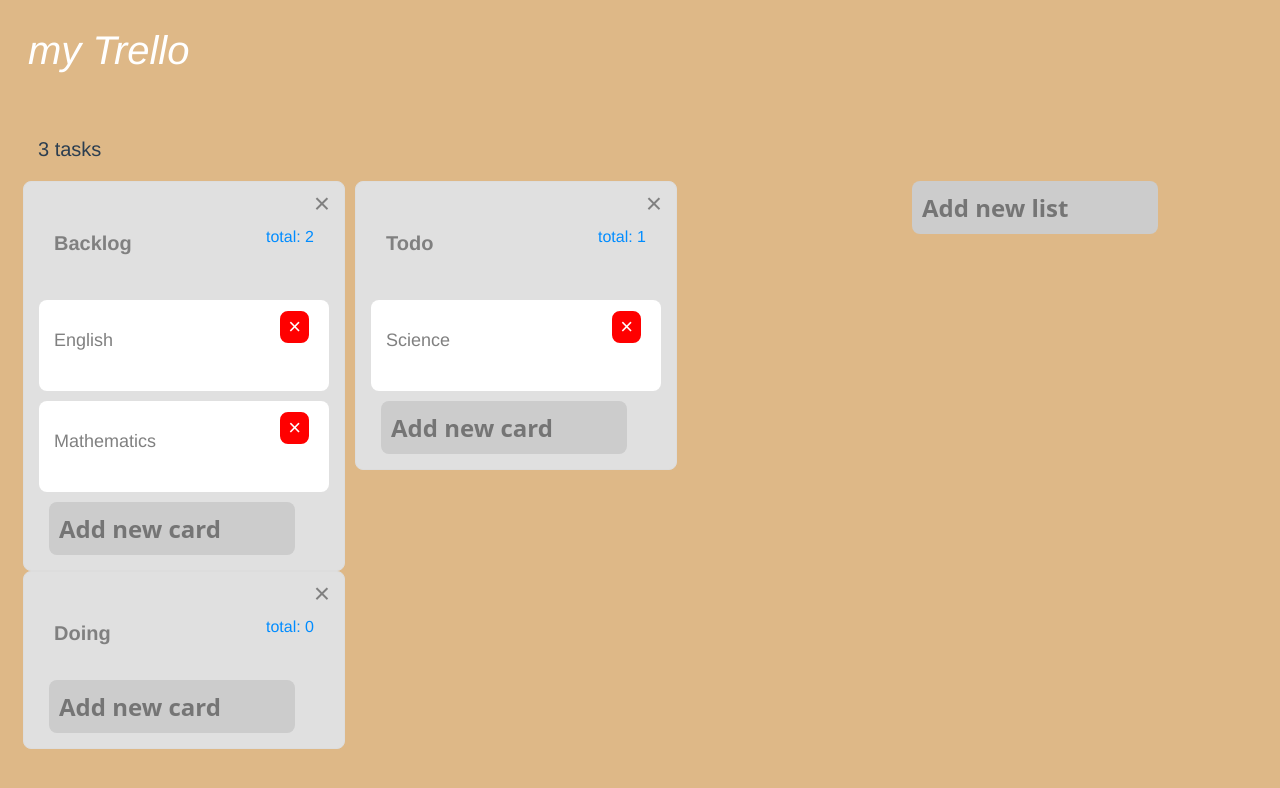
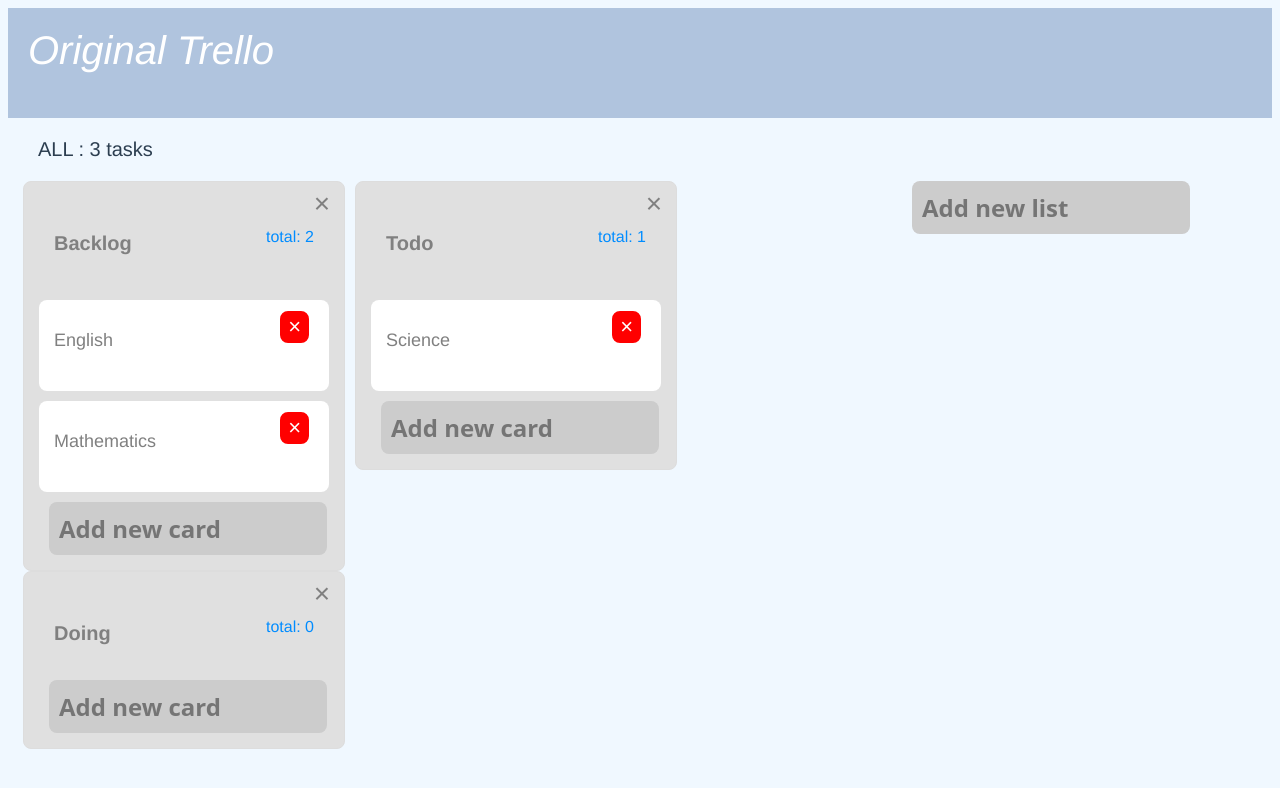
Before and after one commit to cmb-sy/Manage-Tasks-with-Kanban-board, a Vue app in the folder kanban-task/: page / in a window 1280 px wide. Shown: the top 788 px of the page. Built offline with nearby package versions, Linux system fonts and the light colour scheme.

Commit message:
見た目の整地

```diff
--- a/kanban-task/src/assets/css/style.css
+++ b/kanban-task/src/assets/css/style.css
@@ -1,5 +1,5 @@
 html {
-  background: burlywood;
+  background: #f0f8ff;
   font-family: "Avenir", Helvetica, Arial, "system-ui", sans-serif;
   -webkit-font-smoothing: antialiased;
   -moz-osx-font-smoothing: grayscale;
@@ -10,7 +10,7 @@
 }
 
 header {
-  background: burlywood;
+  background: #b0c4de;
   height: 70px;
   color: white;
   font-style: italic;
@@ -45,7 +45,7 @@
 
 .text-input {
   padding: 10px 10px;
-  width: calc(80% - 30px);
+  width: calc(90% - 30px);
   background-color: #ccc;
   border-radius: 8px;
   cursor: pointer;
--- a/kanban-task/src/components/backBoard.vue
+++ b/kanban-task/src/components/backBoard.vue
@@ -23,9 +23,9 @@
 
 <template>
   <div>
-    <header>my Trello</header>
+    <header>Original Trello</header>
     <main>
-      <p class="info-line">{{ totalCardCount }} tasks</p>
+      <p class="info-line">ALL : {{ totalCardCount }} tasks</p>
       <div class="list-index">
         <draggable :list="slists" @end="movingList">
           <template #item="{ element, index }">
```
